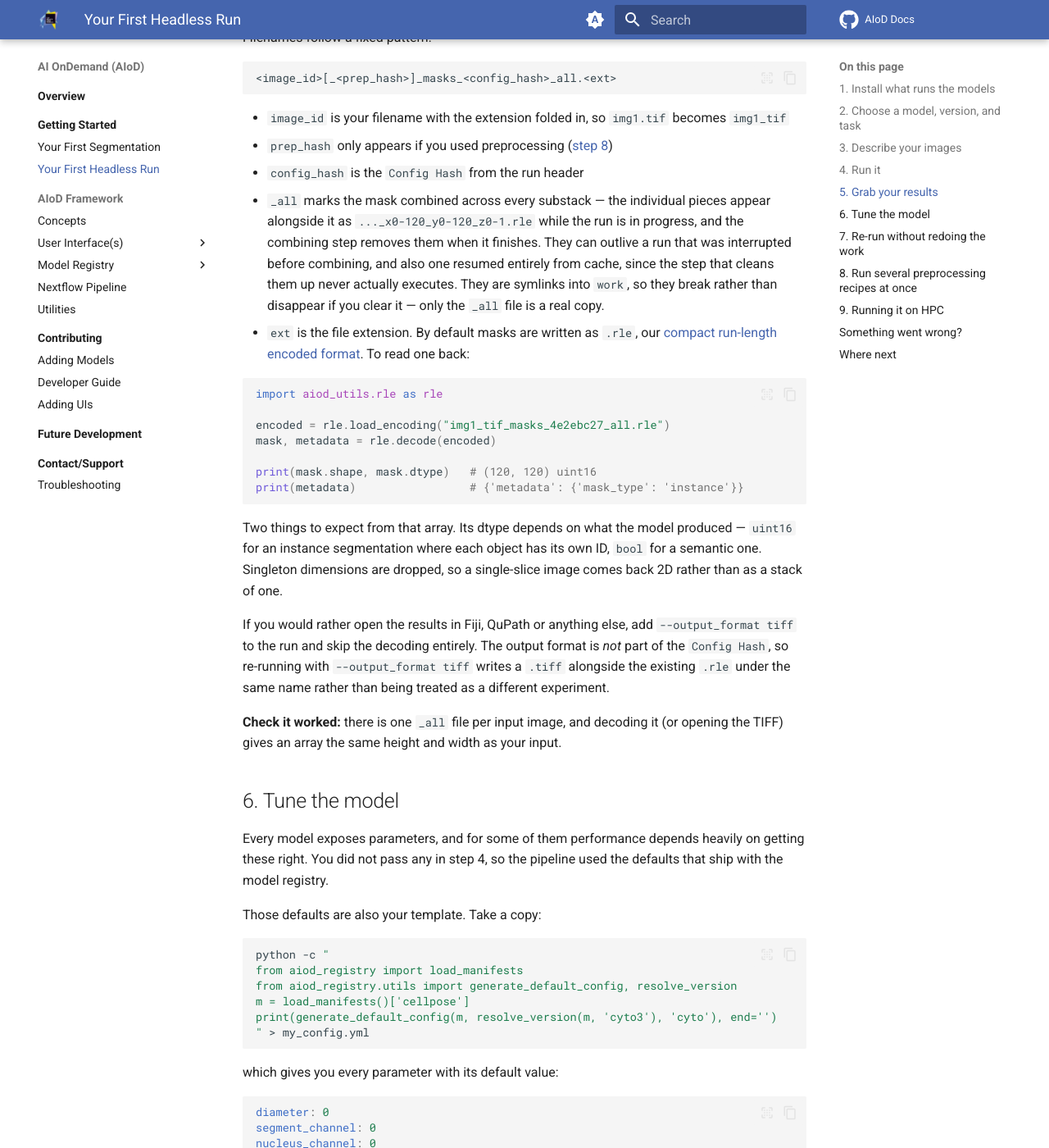
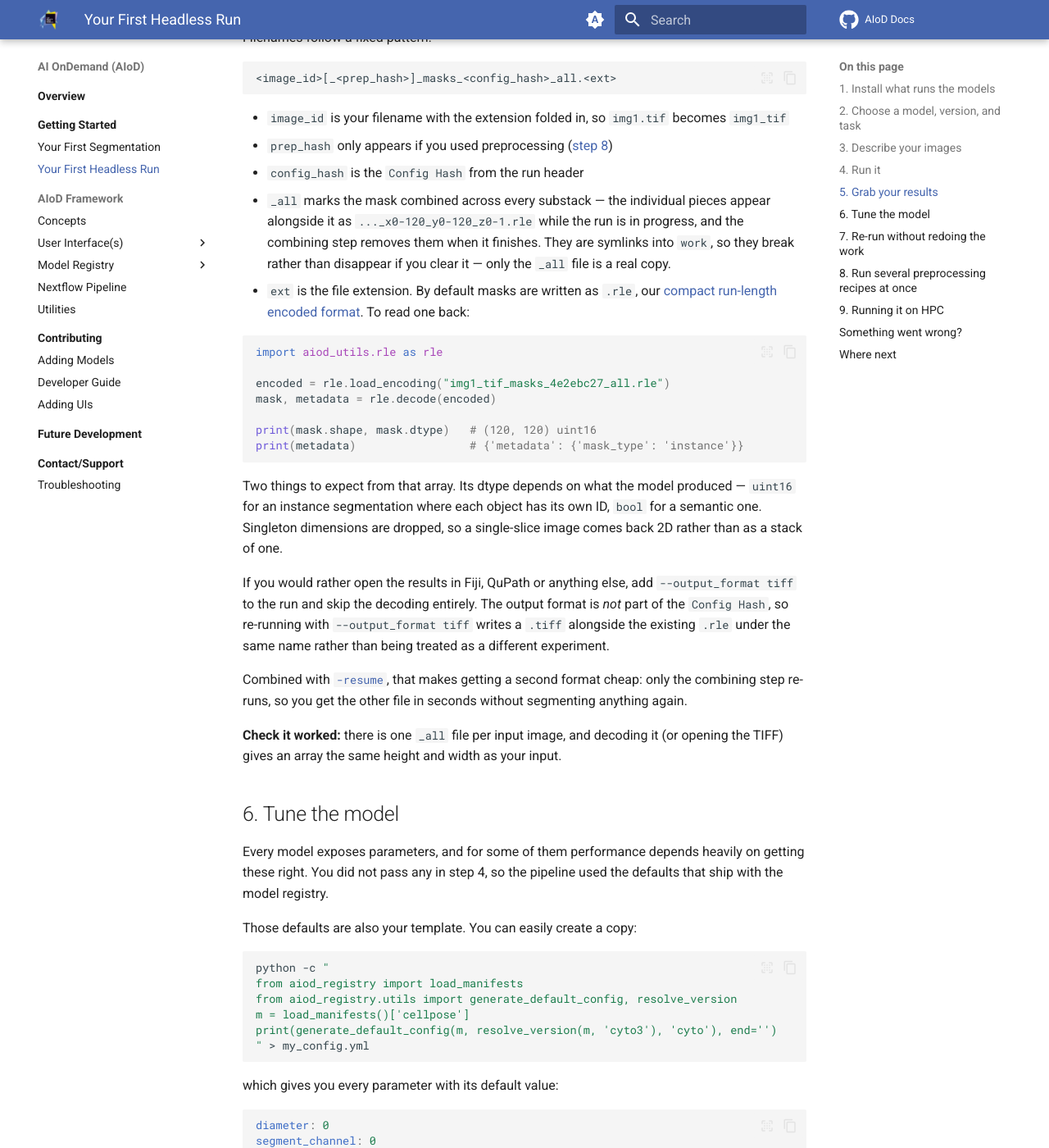
Before and after one commit to FrancisCrickInstitute/aiod_docs, an MkDocs documentation site: the page built from docs/sections/getting_started/first_headless_run.md, in a window 1280 px wide and 1400 px high, scrolled down 5506 px. Shown: the whole window at 82% size. Built offline with MkDocs 1.6.1 and Material for MkDocs 9.7.7, drawn with Linux system fonts in a browser that asks for light colours; comment, search, counter and statistics services are not loaded.

Commit message:
Note that changing output format only re-runs combining
Verified against the pipeline: flipping --output_format with -resume
caches setupModel, computeImageIds, splitStacks and runModel, and
re-runs only combineStacks. Getting a second format therefore costs
seconds rather than a re-segmentation.

Co-Authored-By: Claude Opus 5 (1M context) <noreply@anthropic.com>

````diff
--- a/docs/sections/getting_started/first_headless_run.md
+++ b/docs/sections/getting_started/first_headless_run.md
@@ -266,14 +266,8 @@ Filenames follow a fixed pattern:
 - `image_id` is your filename with the extension folded in, so `img1.tif` becomes `img1_tif`
 - `prep_hash` only appears if you used preprocessing ([step 8](#8-run-several-preprocessing-recipes-at-once))
 - `config_hash` is the `Config Hash` from the run header
-- `_all` marks the mask combined across every substack — the individual pieces appear
-  alongside it as `..._x0-120_y0-120_z0-1.rle` while the run is in progress, and the
-  combining step removes them when it finishes. They can outlive a run that was
-  interrupted before combining, and also one resumed entirely from cache, since the
-  step that cleans them up never actually executes. They are symlinks into `work`, so
-  they break rather than disappear if you clear it — only the `_all` file is a real copy.
-- `ext` is the file extension. By default masks are written as `.rle`, our [compact run-length encoded
-format](../utilities/index.md#customised-run-length-encoding-format). To read one back:
+- `_all` marks the mask combined across every substack — the individual pieces appear alongside it as `..._x0-120_y0-120_z0-1.rle` while the run is in progress, and the combining step removes them when it finishes. They are symlinks into `work`, so they break rather than disappear if you clear it — only the `_all` file is a real copy.
+- `ext` is the file extension. By default masks are written as `.rle`, our [compact run-length encoded format](../utilities/index.md#customised-run-length-encoding-format). To read one back:
 
 ```python
 import aiod_utils.rle as rle
@@ -289,15 +283,17 @@ Two things to expect from that array. Its dtype depends on what the model produc
 
 If you would rather open the results in Fiji, QuPath or anything else, add `--output_format tiff` to the run and skip the decoding entirely. The output format is *not* part of the `Config Hash`, so re-running with `--output_format tiff` writes a `.tiff` alongside the existing `.rle` under the same name rather than being treated as a different experiment.
 
+Combined with [`-resume`](#7-re-run-without-redoing-the-work), that makes getting a second
+format cheap: only the combining step re-runs, so you get the other file in seconds
+without segmenting anything again.
+
 **Check it worked:** there is one `_all` file per input image, and decoding it (or opening the TIFF) gives an array the same height and width as your input.
 
 ## 6. Tune the model
 
-Every model exposes parameters, and for some of them performance depends heavily on
-getting these right. You did not pass any in step 4, so the pipeline used the defaults
-that ship with the model registry.
+Every model exposes parameters, and for some of them performance depends heavily on getting these right. You did not pass any in step 4, so the pipeline used the defaults that ship with the model registry.
 
-Those defaults are also your template. Take a copy:
+Those defaults are also your template. You can easily create a copy:
 
 ```bash
 python -c "
````
